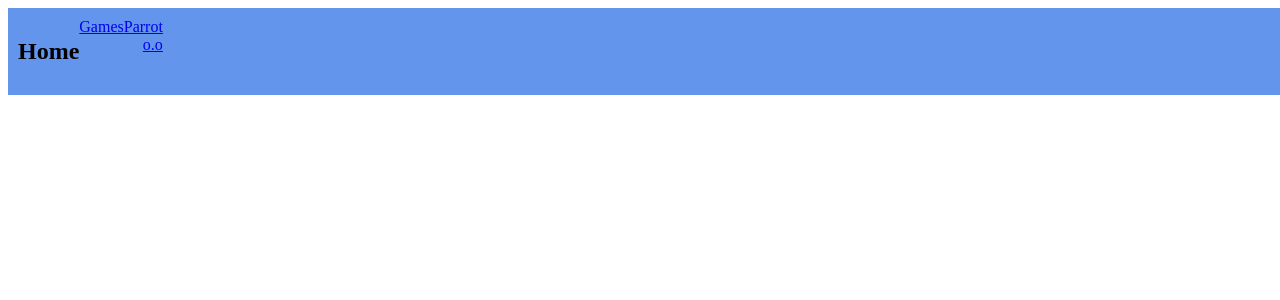
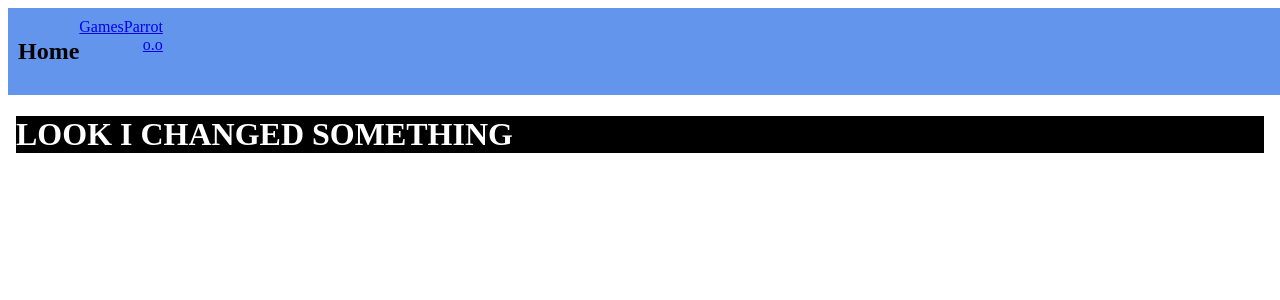
Before and after one commit to YayBlaze/BlazeApp, a SvelteKit app: page / in a window 1280 px wide. Shown: the top 300 px of the page. Built offline with nearby package versions, Linux system fonts and the light colour scheme.

Commit message:
feat: changed something

```diff
--- a/src/routes/+page.svelte
+++ b/src/routes/+page.svelte
@@ -13,7 +13,7 @@
 </nav>
 
 <body id="body">
-
+    <h1>LOOK I CHANGED SOMETHING</h1>
 </body>
 
 <style>
```
